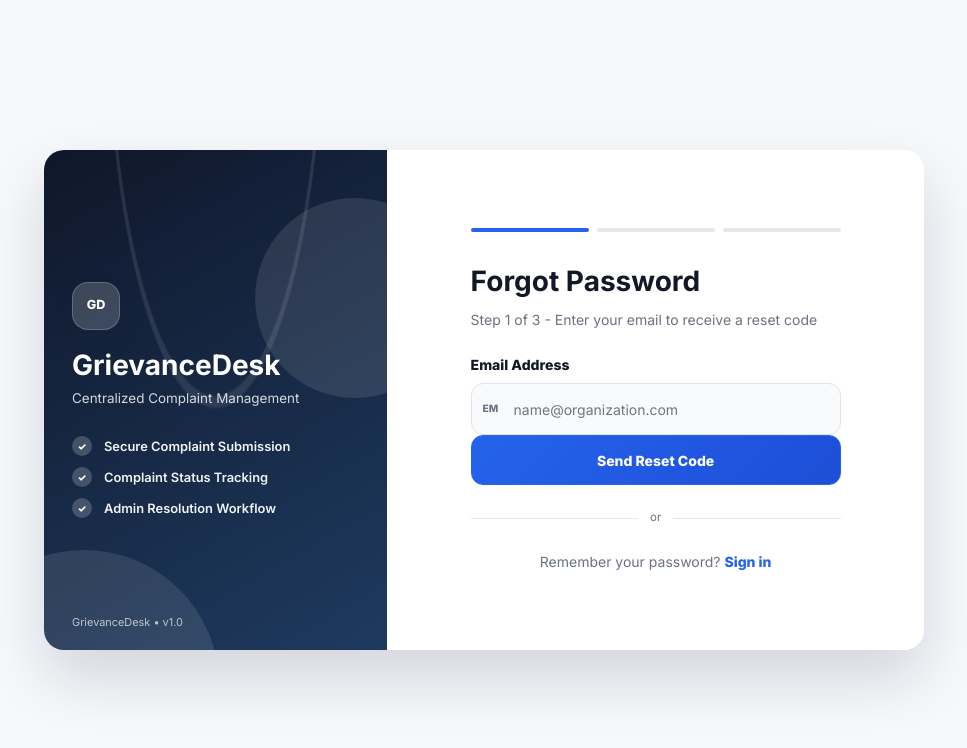
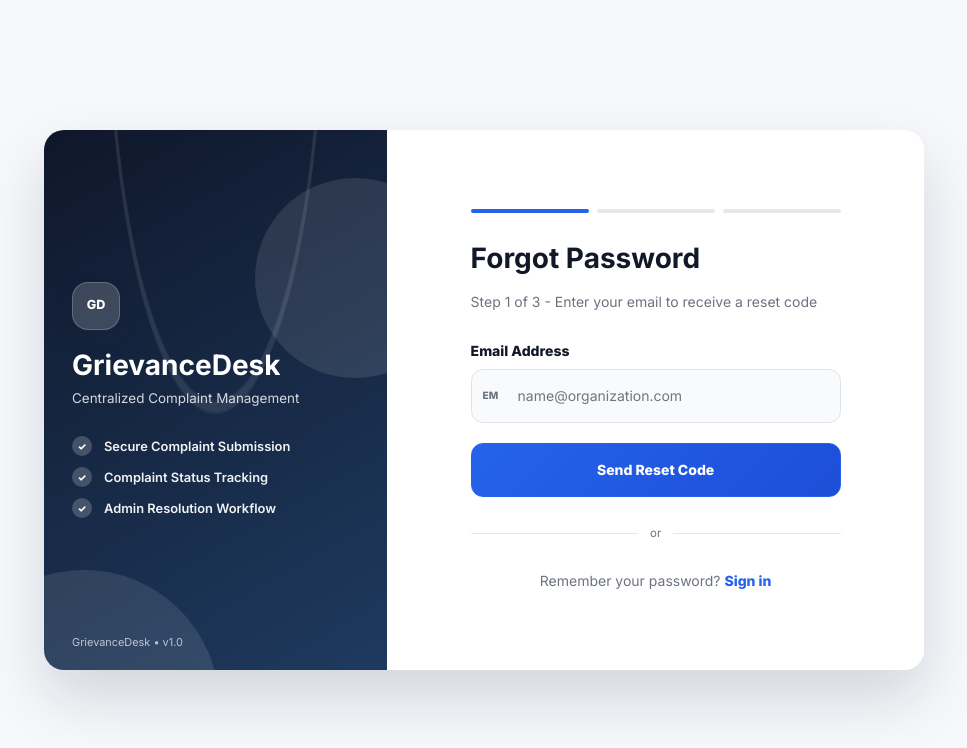
Before and after one commit to pawan-pathak12/GrievanceDesk, a React app in the folder frontend/: page /forgot-password in a window 1280 px wide. Shown: the top 748 px of the page, without its empty margins (156-1123 px from the left). Built offline with nearby package versions, Linux system fonts and the light colour scheme; no server answers; the HTML template or start-up script is replaced by a standard one.

Commit message:
standardize authentication form spacing

```diff
--- a/frontend/src/Styles/auth.css
+++ b/frontend/src/Styles/auth.css
@@ -1,7 +1,7 @@
 .auth-page {
   width: min(880px, calc(100% - 32px));
-  min-height: min(500px, calc(100vh - 40px));
-  margin: max(20px, calc(50vh - 250px)) auto;
+  min-height: min(540px, calc(100vh - 40px));
+  margin: max(20px, calc(50vh - 270px)) auto;
   display: grid;
   grid-template-columns: minmax(320px, 0.78fr) minmax(440px, 1.22fr);
   background: #ffffff;
@@ -121,7 +121,7 @@
 .auth-form-panel {
   display: grid;
   place-items: center;
-  padding: 36px 44px;
+  padding: 40px 44px;
   background: #ffffff;
   overflow-y: auto;
 }
@@ -129,14 +129,16 @@
 .auth-form-container {
   width: 100%;
   max-width: 370px;
+  --auth-control-height: 54px;
+  --auth-form-gap: 20px;
 }
 
 .auth-form-header {
-  margin-bottom: 24px;
+  margin-bottom: 28px;
 }
 
 .auth-form-header h2 {
-  margin: 0 0 7px;
+  margin: 0 0 12px;
   color: var(--text-dark);
   font-size: 2rem;
   letter-spacing: 0;
@@ -150,7 +152,7 @@
 .form-row {
   display: grid;
   grid-template-columns: repeat(2, minmax(0, 1fr));
-  gap: 12px;
+  gap: 14px;
 }
 
 .input-wrapper {
@@ -170,8 +172,9 @@
 
 .input-wrapper input {
   width: 100%;
-  min-height: 52px;
-  padding: 11px 12px 11px 42px;
+  height: var(--auth-control-height);
+  min-height: var(--auth-control-height);
+  padding: 0 14px 0 46px;
   border: 1px solid #dfe4ec;
   border-radius: 12px;
   background: #f8fafc;
@@ -185,12 +188,12 @@
 
 .login-form {
   display: grid;
-  gap: 18px;
+  gap: var(--auth-form-gap);
 }
 
 .login-form .form-group {
   display: grid;
-  gap: 7px;
+  gap: 8px;
 }
 
 .login-form label {
@@ -203,8 +206,8 @@
 
 .login-form .input-wrapper input {
   width: 100%;
-  height: 54px;
-  min-height: 54px;
+  height: var(--auth-control-height);
+  min-height: var(--auth-control-height);
   padding: 0 48px;
   border: 1px solid #dfe4ec;
   border-radius: 13px;
@@ -281,9 +284,9 @@
 }
 
 .login-submit {
-  height: 50px;
-  min-height: 50px;
-  margin-top: 2px;
+  height: var(--auth-control-height);
+  min-height: var(--auth-control-height);
+  margin-top: 4px;
   border: 0;
   border-radius: 12px;
   background: linear-gradient(135deg, var(--primary), var(--primary-hover));
@@ -303,7 +306,7 @@
 }
 
 .login-register-section {
-  margin-top: 24px;
+  margin-top: 28px;
 }
 
 .toggle-password {
@@ -334,7 +337,8 @@
 
 .btn-primary {
   width: 100%;
-  min-height: 50px;
+  height: var(--auth-control-height);
+  min-height: var(--auth-control-height);
   display: grid;
   place-items: center;
   border: 1px solid var(--primary);
@@ -356,7 +360,7 @@
   display: flex;
   align-items: center;
   gap: 12px;
-  margin: 24px 0;
+  margin: 28px 0;
   color: var(--text-gray);
   font-size: 0.82rem;
 }
@@ -377,14 +381,14 @@
 }
 
 .auth-copyright {
-  margin-top: 20px;
+  margin-top: 24px;
   font-size: 0.78rem;
 }
 
 .auth-steps {
   display: flex;
   gap: 8px;
-  margin-bottom: 28px;
+  margin-bottom: 24px;
 }
 
 .auth-step {
@@ -406,11 +410,11 @@
   display: grid;
   grid-template-columns: repeat(6, 1fr);
   gap: 10px;
-  margin: 24px 0;
+  margin: 0;
 }
 
 .otp-inputs input {
-  height: 54px;
+  height: var(--auth-control-height);
   border: 1px solid var(--border);
   border-radius: var(--radius);
   text-align: center;
@@ -425,7 +429,16 @@
 }
 
 .resend-link {
-  margin-top: 18px;
+  margin-top: 24px;
+}
+
+.auth-form-container > form:not(.login-form) {
+  display: grid;
+  gap: var(--auth-form-gap);
+}
+
+.auth-form-container > form:not(.login-form) .form-group {
+  gap: 8px;
 }
 
 .resend-link button {
```
